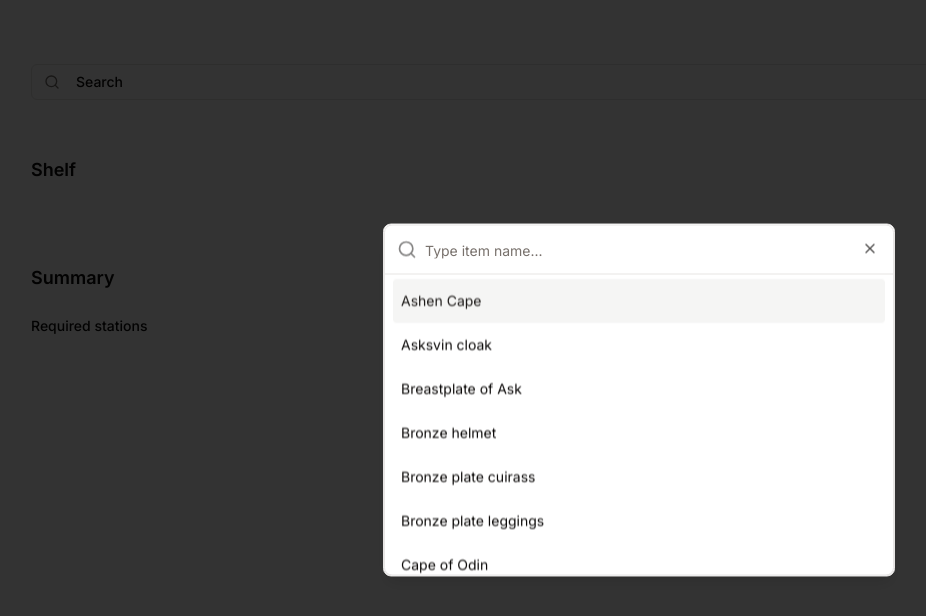
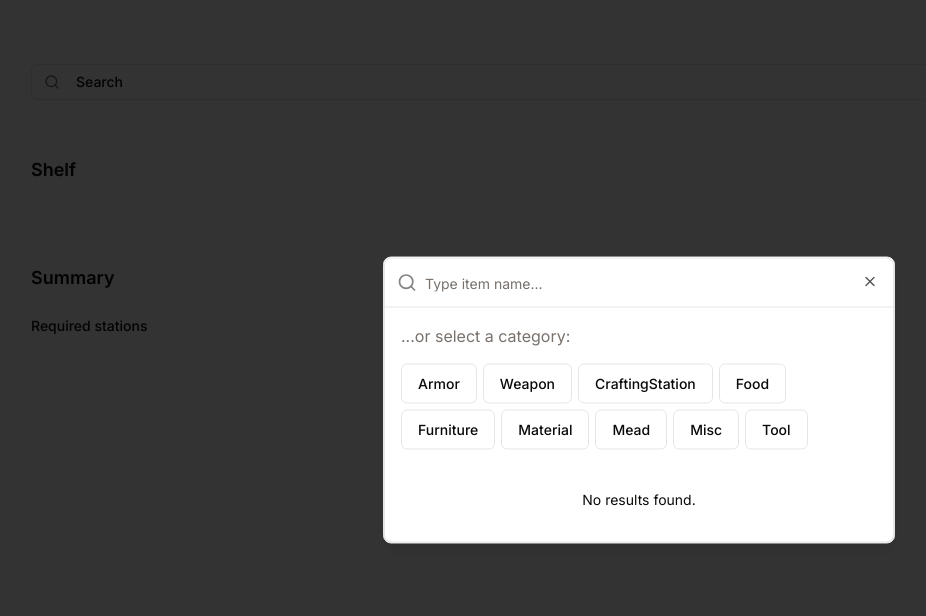
Before and after one commit to emilythedev/valheim-calculator, a React (Vite) app in the folder app/: page / in a window 1280 px wide. Both pictures are taken after a click on the button "Search". Shown: the top 616 px of the page, without its empty margins (1-927 px from the left). Built offline with nearby package versions, Linux system fonts and the light colour scheme.

Commit message:
add category filter to search

```diff
--- a/app/src/data/categories.ts
+++ b/app/src/data/categories.ts
@@ -1,5 +1,5 @@
-// cat and sub-cat
-export const categoryList: CategoryList = [
+export const categories: CategoryList = {
+  '': [
     'Armor',
     'Weapon',
     'CraftingStation',
@@ -9,9 +9,7 @@ export const categoryList: CategoryList = [
     'Mead',
     'Misc',
     'Tool',
-];
-
-const subCats: SubCategory = {
+  ],
   'Weapon': [
     'Axe',
     'Bomb',
--- a/app/src/data/index.ts
+++ b/app/src/data/index.ts
@@ -1,4 +1,4 @@
-export { categoryList, getCategoryEntities } from './categories';
+export { categories, getCategoryEntities } from './categories';
 export { getEntityName } from './entity';
 export { getExtensions, isExtendable } from './extensions';
 export { getCraftableEntityList, getEntity, getEntityMaxQuality, getRecipe, isEntityCraftable, isEntityUpgradable } from './recipes';
--- a/app/src/data/recipes.ts
+++ b/app/src/data/recipes.ts
@@ -55,10 +55,7 @@ export const getEntity = (id: EntityId) => {
 };
 
 export const getCraftableEntityList = () => {
-  return keys(entities).map((id) => ({
-    key: id,
-    label: getEntityName(id),
-  }));
+  return keys(entities);
 };
 
 // Armor
--- a/app/src/data/types.d.ts
+++ b/app/src/data/types.d.ts
@@ -26,9 +26,9 @@ interface RecipeMaterials {
 type Extensions = EntityId[];
 
 type CategoryId = string;
-type CategoryList = CategoryId[];
-interface SubCategory {
-  [categoryId: CategoryId]: CategoryList,
+type CategoryItemList = CategoryId[];
+interface CategoryList {
+  [categoryId: CategoryId]: CategoryItemList,
 }
 
 interface RecipeKey {
--- a/app/src/features/recipes/Finder.tsx
+++ b/app/src/features/recipes/Finder.tsx
@@ -1,4 +1,6 @@
-import { getCraftableEntityList } from '@/data';
+import { categories, getCategoryEntities, getCraftableEntityList } from '@/data';
+import EntityName from '@/entities/entity/EntityName';
+import { EntityContextProvider } from '@/entities/entity/provider';
 import { Button } from '@/shared/ui/button';
 import {
   Command,
@@ -10,18 +12,19 @@ import {
   CommandList,
 } from '@/shared/ui/command';
 import EntityDetails from '@/widgets/EntityDetails';
+import { atom, useAtom, useAtomValue, useSetAtom } from 'jotai';
+import { toPairs } from 'lodash-es';
 import { Search } from 'lucide-react';
-import { useState } from 'react';
+
+const entityAtom = atom<EntityId>('');
+const filterDialogOpenAtom = atom<boolean>(false);
+const filterValueAtom = atom<string>('');
+const categoryFilterAtom = atom<string>('');
 
 const entityList = getCraftableEntityList();
 
-interface FilterSearchProps {
-  value: EntityId,
-  onValueChange: (value: EntityId) => void,
-}
-
-const FilterSearch = ({ value, onValueChange }: FilterSearchProps) => {
-  const [open, setOpen] = useState(false);
+const FilterSearch = () => {
+  const setOpen = useSetAtom(filterDialogOpenAtom);
 
   return (
     <>
@@ -34,6 +37,27 @@ const FilterSearch = ({ value, onValueChange }: FilterSearchProps) => {
         <Search className="h-4 w-4 text-muted-foreground" />
         Search
       </Button>
+      <FilterDialog />
+    </>
+  );
+};
+
+const FilterInput = () => {
+  const [value, setValue] = useAtom(filterValueAtom);
+
+  return (
+    <CommandInput
+      placeholder="Type item name..."
+      value={value}
+      onValueChange={setValue}
+    />
+  );
+};
+
+const FilterDialog = () => {
+  const [open, setOpen] = useAtom(filterDialogOpenAtom);
+
+  return (
     <CommandDialog
       title="Search"
       description="Find and select item"
@@ -41,37 +65,91 @@ const FilterSearch = ({ value, onValueChange }: FilterSearchProps) => {
       onOpenChange={setOpen}
     >
       <Command className="border rounded-lg shadow-md">
-          <CommandInput placeholder="Type item name..." />
+        <SelectedCategory />
+        <FilterInput />
 
+        <CategoryList />
+        <FilterList />
+      </Command>
+    </CommandDialog>
+  );
+};
+
+const SelectedCategory = () => {
+  const [filterVal, setFilter] = useAtom(categoryFilterAtom);
+  if (!filterVal) return null;
+  return (
+    <div className="flex">
+      <Button size="sm" className="text-xs" onClick={() => setFilter('')}>{ filterVal }</Button>
+    </div>
+  );
+};
+
+const CategoryButton = ({ parent, id }: { parent: CategoryId, id: CategoryId }) => {
+  const [filterVal, setFilter] = useAtom(categoryFilterAtom);
+  if (filterVal !== parent) return null;
+
+  return (
+    <Button variant="outline" onClick={() => setFilter(id)}>{ id }</Button>
+  );
+};
+
+const CategoryList = () => {
+  return (
+    <>
+      <p className="mt-4 px-4 text-base text-muted-foreground">...or select a category:</p>
+      <div className="flex items-center gap-1.5 flex-wrap py-4 px-4">
+        {toPairs(categories).map(([parent, list]) => {
+          return list.map((cat) => (
+            <CategoryButton key={cat} parent={parent} id={cat} />
+          ));
+        }).flat()}
+      </div>
+    </>
+  );
+};
+
+const FilterList = () => {
+  const setOpen = useSetAtom(filterDialogOpenAtom);
+  const setEntity = useSetAtom(entityAtom);
+  const filterValue = useAtomValue(filterValueAtom);
+  const categoryFilter = useAtomValue(categoryFilterAtom);
+
+  const list = categoryFilter ?
+    getCategoryEntities(categoryFilter) :
+    (filterValue ? entityList : [] as string[]);
+
+  return (
     <CommandList>
       <CommandEmpty>No results found.</CommandEmpty>
       <CommandGroup>
         {
-                entityList.map(({ key, label }) => (
+          list.map((entity) => (
             <CommandItem
-                    key={key}
-                    value={key}
+              key={entity}
+              value={entity}
               onSelect={(val) => {
-                      onValueChange(val);
+                setEntity(val);
                 setOpen(false);
               }}
-                  >{ label }</CommandItem>
+            >
+              <EntityContextProvider entity={entity}>
+                <EntityName />
+              </EntityContextProvider>
+            </CommandItem>
           ))
         }
       </CommandGroup>
     </CommandList>
-        </Command>
-      </CommandDialog>
-    </>
   );
 };
 
 const Finder = () => {
-  const [value, setValue] = useState<EntityId>('');
+  const value = useAtomValue(entityAtom);
 
   return (
     <>
-      <FilterSearch value={value} onValueChange={setValue} />
+      <FilterSearch />
       <EntityDetails entity={value} />
     </>
   );
```
Lines whose indentation alone changed are shown as unchanged.
